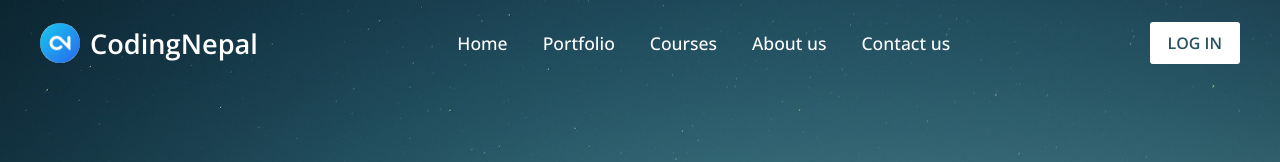
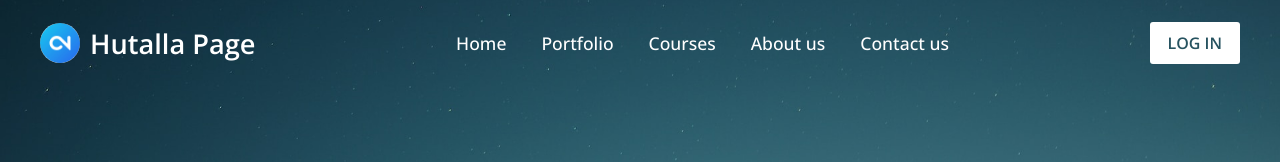
Before and after one commit to BossJe1498/simple-login, a plain HTML site: page index.html in a window 1280 px wide. Shown: the top 162 px of the page. Drawn offline with nearby package versions, Linux system fonts and the light colour scheme.

Commit message:
Update index.html

```diff
--- a/index.html
+++ b/index.html
@@ -16,7 +16,7 @@
             <span class="hamburger-btn material-symbols-rounded">menu</span>
             <a href="#" class="logo">
                 <img src="images/logo.jpg" alt="logo">
-                <h2>CodingNepal</h2>
+                <h2>Hutalla Page</h2>
             </a>
             <ul class="links">
                 <span class="close-btn material-symbols-rounded">close</span>
```
